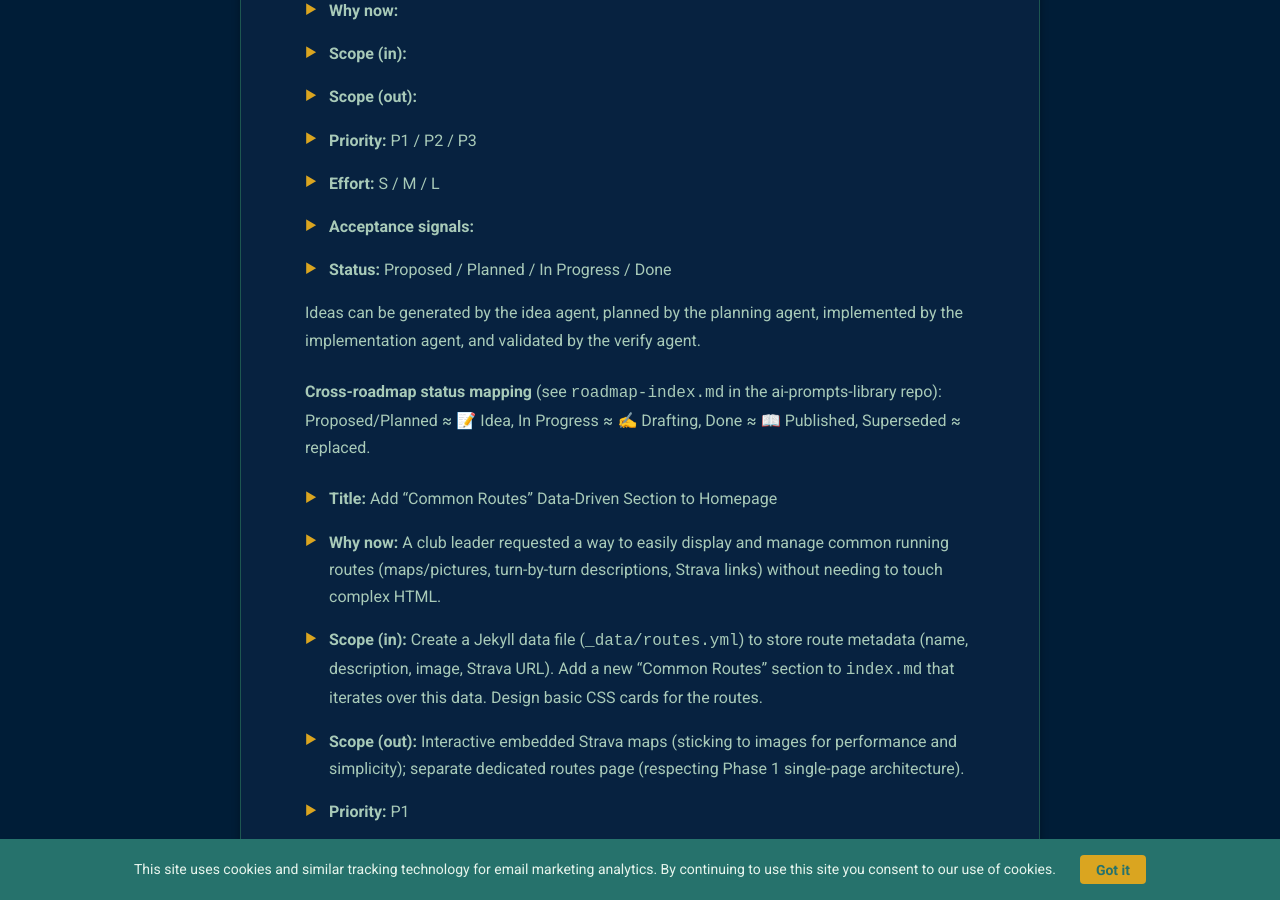
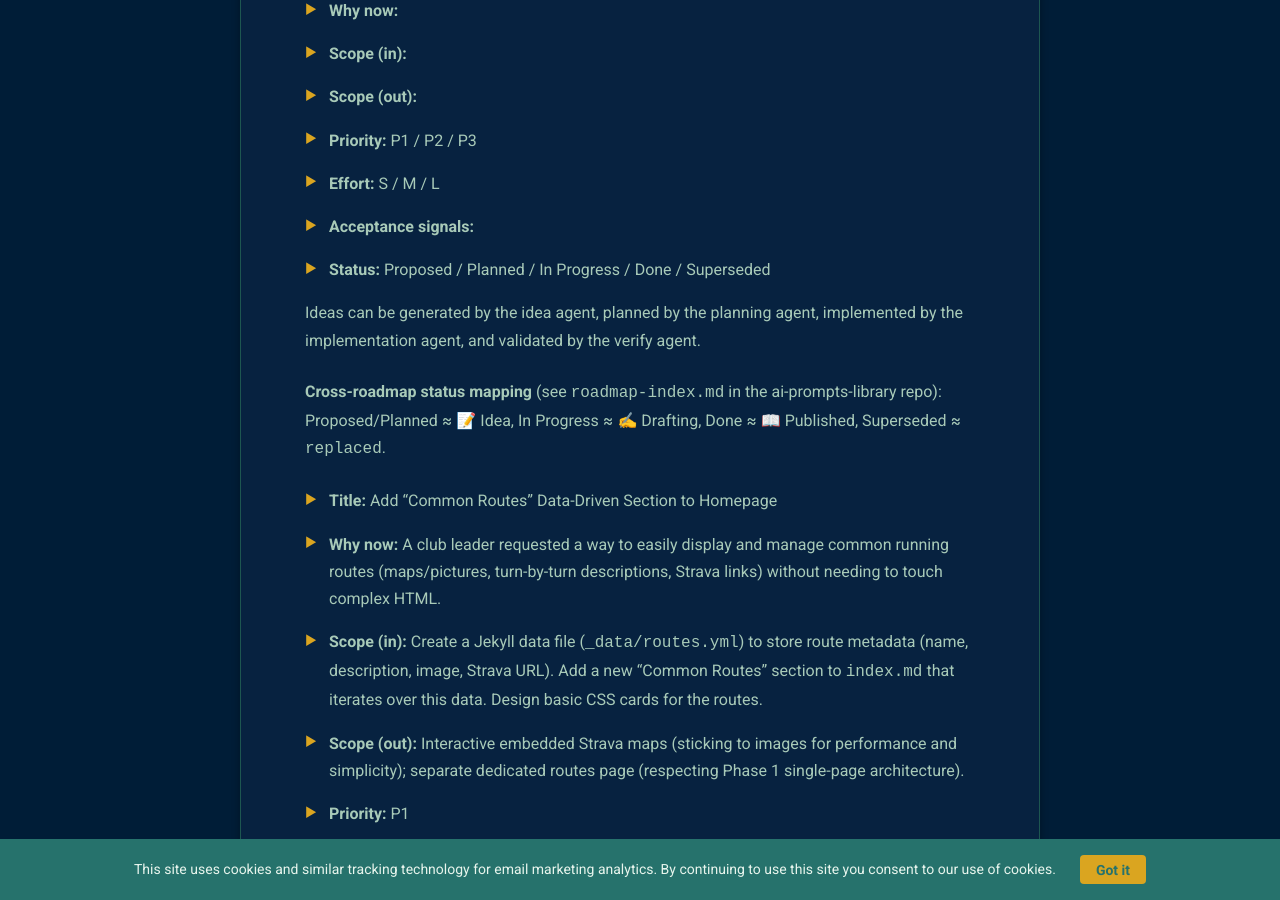
Before and after one commit to dekay2001/dover-run-club-website, a Jekyll site: the page built from design/website-roadmap.md, in a window 1280 px wide and 900 px high, scrolled down 2250 px. Built offline with Jekyll 4.4.1, drawn with Linux system fonts in a browser that asks for light colours; our own code applies the rules of GitHub Pages for plain Markdown files.

Commit message:
docs: align roadmap status mapping wording

```diff
--- a/design/website-roadmap.md
+++ b/design/website-roadmap.md
@@ -60,11 +60,11 @@ When adding a new idea, use this format:
 - **Priority:** P1 / P2 / P3
 - **Effort:** S / M / L
 - **Acceptance signals:**
-- **Status:** Proposed / Planned / In Progress / Done
+- **Status:** Proposed / Planned / In Progress / Done / Superseded
 
 Ideas can be generated by the idea agent, planned by the planning agent, implemented by the implementation agent, and validated by the verify agent.
 
-> **Cross-roadmap status mapping** (see `roadmap-index.md` in the ai-prompts-library repo): Proposed/Planned ≈ 📝 Idea, In Progress ≈ ✍️ Drafting, Done ≈ 📖 Published, Superseded ≈ replaced.
+> **Cross-roadmap status mapping** (see `roadmap-index.md` in the ai-prompts-library repo): Proposed/Planned ≈ 📝 Idea, In Progress ≈ ✍️ Drafting, Done ≈ 📖 Published, Superseded ≈ `replaced`.
 
 - **Title:** Add "Common Routes" Data-Driven Section to Homepage
 - **Why now:** A club leader requested a way to easily display and manage common running routes (maps/pictures, turn-by-turn descriptions, Strava links) without needing to touch complex HTML.
```
